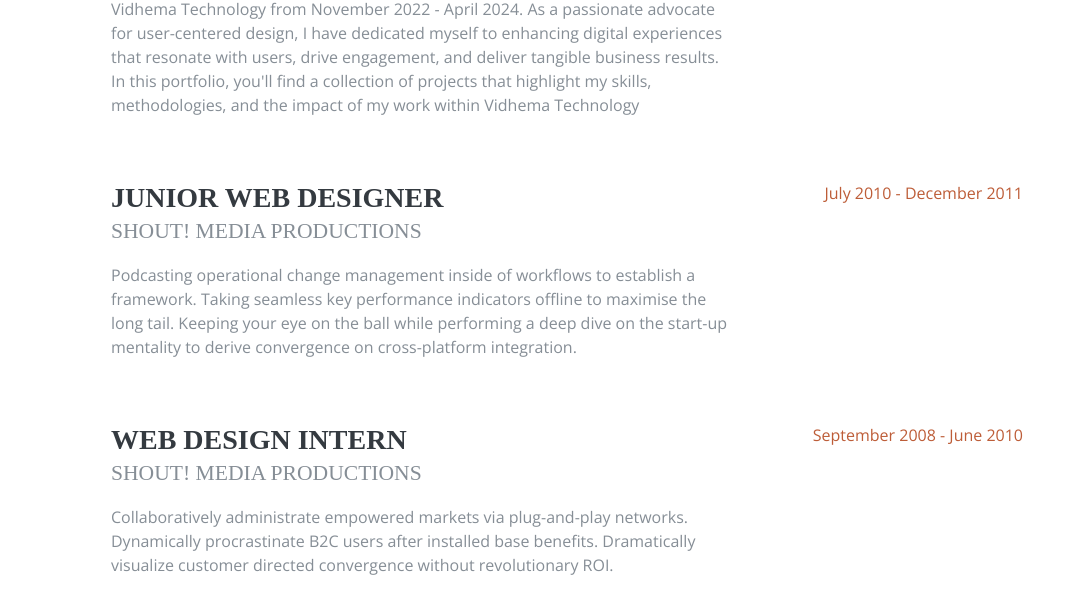
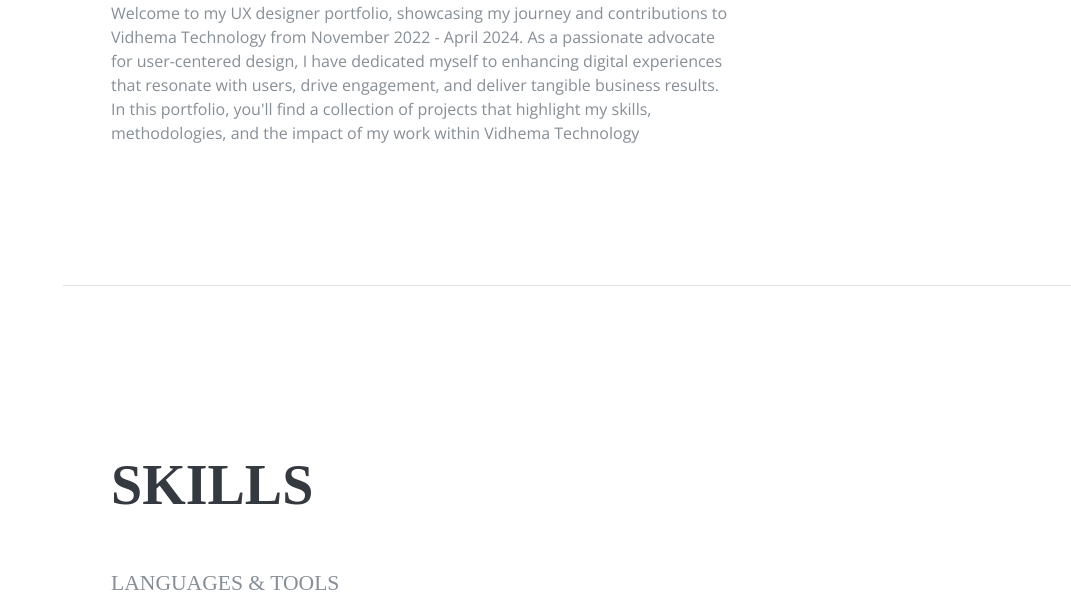
Before and after one commit to sameer123k/Portfolio, a plain HTML site: page index.html in a window 1280 px wide. Shown: the part 1314-1926 px from the top of the page, without its empty margins (209-1280 px from the left). Drawn offline with nearby package versions, Linux system fonts and the light colour scheme; a web font is replaced by a local one.

Commit message:
Update index.html

```diff
--- a/index.html
+++ b/index.html
@@ -125,31 +125,6 @@
           </div>
         </div>
 
-        <div class="resume-item d-flex flex-column flex-md-row mb-5">
-          <div class="resume-content mr-auto">
-            <h3 class="mb-0">Junior Web Designer</h3>
-            <div class="subheading mb-3">Shout! Media Productions</div>
-            <p>Podcasting operational change management inside of workflows to establish a framework. Taking seamless
-              key performance indicators offline to maximise the long tail. Keeping your eye on the ball while
-              performing a deep dive on the start-up mentality to derive convergence on cross-platform integration.</p>
-          </div>
-          <div class="resume-date text-md-right">
-            <span class="text-primary">July 2010 - December 2011</span>
-          </div>
-        </div>
-
-        <div class="resume-item d-flex flex-column flex-md-row">
-          <div class="resume-content mr-auto">
-            <h3 class="mb-0">Web Design Intern</h3>
-            <div class="subheading mb-3">Shout! Media Productions</div>
-            <p>Collaboratively administrate empowered markets via plug-and-play networks. Dynamically procrastinate B2C
-              users after installed base benefits. Dramatically visualize customer directed convergence without
-              revolutionary ROI.</p>
-          </div>
-          <div class="resume-date text-md-right">
-            <span class="text-primary">September 2008 - June 2010</span>
-          </div>
-        </div>
 
       </div>
 
```
